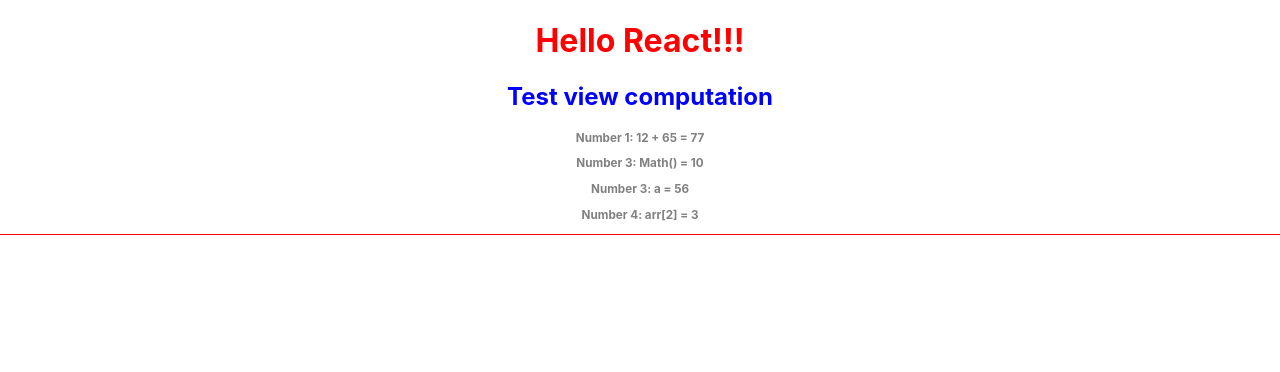
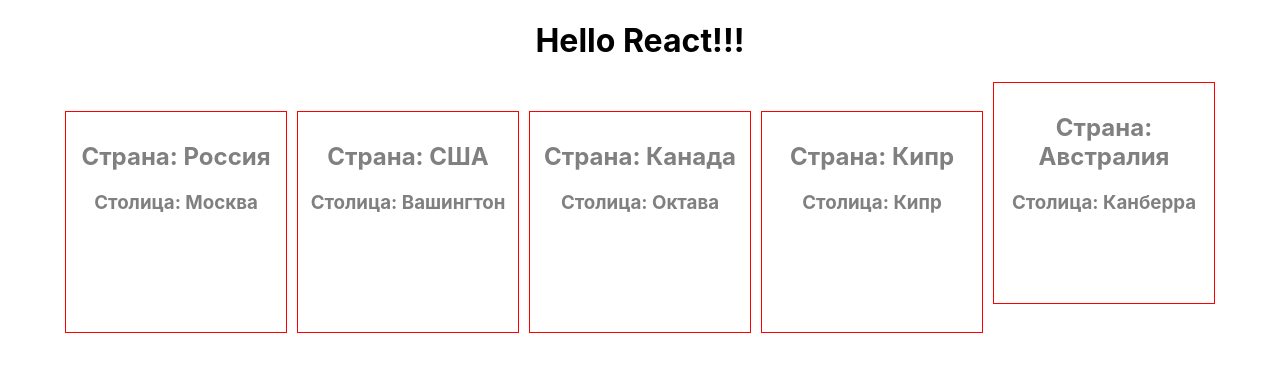
Before and after one commit to sendhello/first-react-app, a React (Create React App) app: page / in a window 1280 px wide. Shown: the top 372 px of the page. Built offline with nearby package versions, Linux system fonts and the light colour scheme.

Commit message:
Добавления стейта

```diff
--- a/src/App.js
+++ b/src/App.js
@@ -3,20 +3,28 @@
 import {Country} from './components/Country'
 
 class App extends React.Component {
+    state = {
+        countries: [
+            {name: 'Россия', capital: 'Москва'},
+            {name: 'США', capital: 'Вашингтон'},
+            {name: 'Канада', capital: 'Октава'},
+            {name: 'Кипр', capital: 'Кипр'},
+            {name: 'Австралия', capital: 'Канберра'}
+        ]
+    }
+
     render() {
-        const style = {
-            textAlign: 'center',
-            color: '#ff0000',
-            fontWeight: '500',
-            borderBottom: '#f00 1px solid'
-        }
+        console.log(this.state)
+        let countries = this.state.countries
 
         return (
-            <div className="App" style={style}>
+            <div className="App" style={{display: 'block'}}>
                 <h1>Hello React!!!</h1>
-                <div style={{color: '#00f', border: 'none'}}>
-                    <Country/>
-                </div>
+                <Country name={countries[0].name} capital={countries[0].capital}/>
+                <Country name={countries[1].name} capital={countries[1].capital}/>
+                <Country name={countries[2].name} capital={countries[2].capital}/>
+                <Country name={countries[3].name} capital={countries[3].capital}/>
+                <Country name={countries[4].name} capital={countries[4].capital}/>
             </div>
         )
     }
--- a/src/components/Country.js
+++ b/src/components/Country.js
@@ -1,18 +1,22 @@
 import React from "react";
 
-export const Country = () => {
-    let a = 56
-    let arr = [1, 2, 3, 4]
+export const Country = ({name, capital}) => {
+    const style = {
+        textAlign: 'center',
+        width: '200px',
+        height: '200px',
+        padding: '10px',
+        color: 'gray',
+        fontWeight: '500',
+        border: 'red 1px solid',
+        display: 'inline-block',
+        margin: '0 5px'
+    }
 
     return (
-        <div>
-            <h2>Test view computation</h2>
-            <div style={{fontSize: '10px', color: 'gray'}}>
-                <h3>Number 1: 12 + 65 = {12 + 65}</h3>
-                <h3>Number 3: Math() = {Math.round(Math.random() * 100 / 3)}</h3>
-                <h3>Number 3: a = {a}</h3>
-                <h3>Number 4: arr[2] = {arr[2]}</h3>
-            </div>
+        <div style={style}>
+            <h2>Страна: {name}</h2>
+            <h3>Столица: {capital}</h3>
         </div>
     )
 }
```
